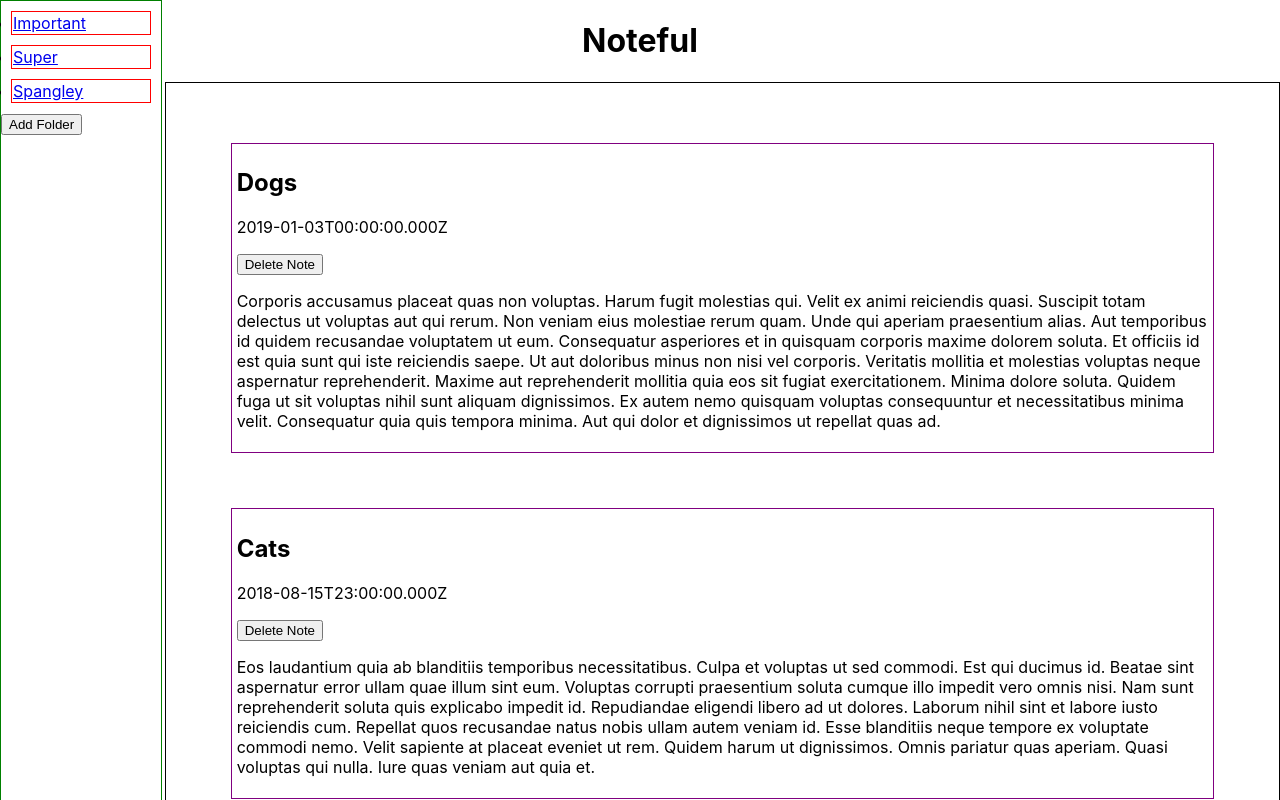
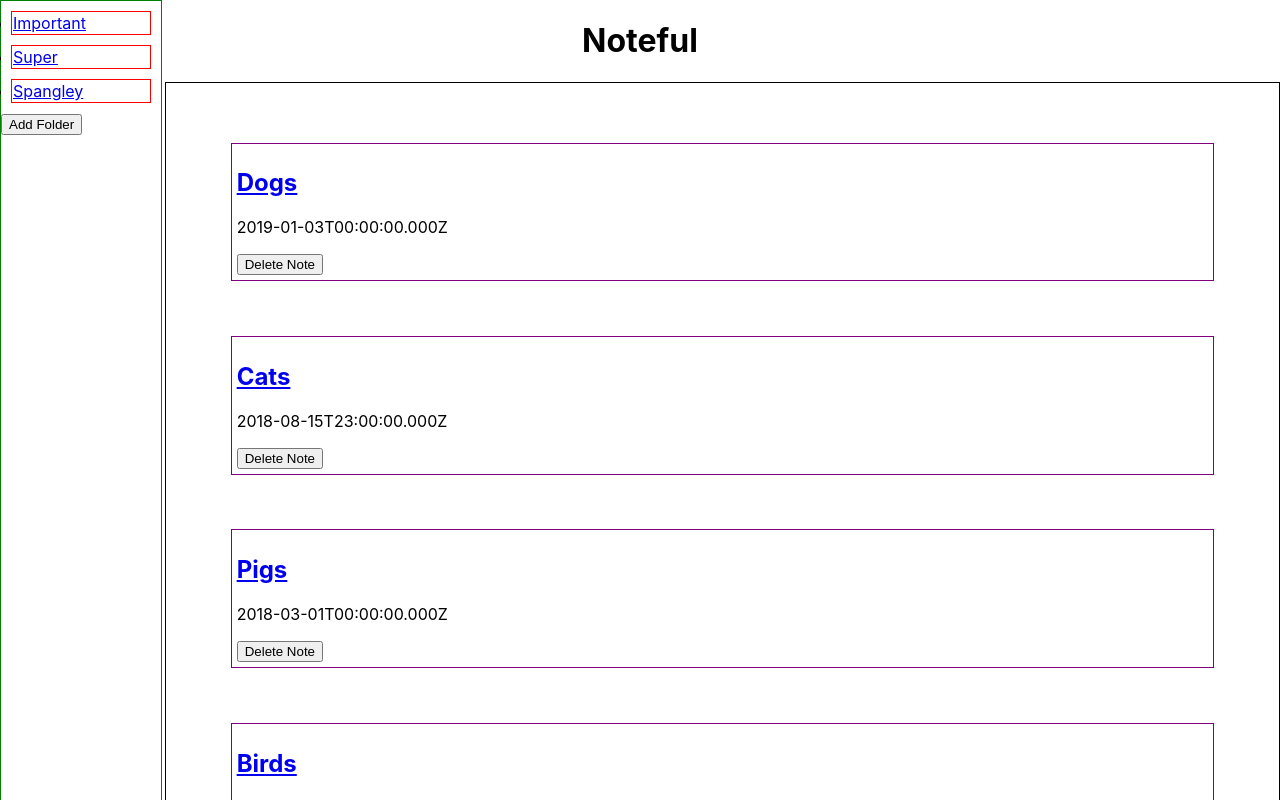
Before and after one commit to Britt22walk/noteful, a React (Create React App) app: page / in a window 1280 px wide. Shown: the top 800 px of the page. Built offline with nearby package versions, Linux system fonts and the light colour scheme.

Commit message:
need to display content

```diff
--- a/src/App.js
+++ b/src/App.js
@@ -24,12 +24,17 @@ class App extends Component {
       (note) => note.folderId === selectedFolder
     );
 
-    this.setState({ notes: notes });
+    this.setState({ notes });
   };
 
-  handleNoteClick = () => {
-    console.log("Note clicked!");
-  };
+  displayContentClick = (selectedNote) => {
+      console.log('content will be displaye for', selectedNote);
+      const notes = this.state.notes.filter((note) => note.id === selectedNote
+      );
+      this.setState ({ notes })
+
+
+  }
 
   render() {
     return (
@@ -42,17 +47,19 @@ class App extends Component {
           folders={STORE.folders}
           handleFolderClick={this.handleFolderClick}
         />
-
+        <switch>
+        <Route exact path="/" render={() => <NoteList notes={STORE.notes} displayContentClick={this.displayContentClick}/>} />
         <Route
           path="/folder/:folderId"
-          render={() => <NoteList notes={this.state.notes} />}
+          render={() => <NoteList notes={this.state.notes} displayContentClick={this.displayContentClick}/>}
         />
         <Route
           path="/note/:noteId"
-          render={() => <div><NoteList notes={this.state.notes}/> <NoteContent note={this.state.notes} /></div>}
+          render={() => <div><NoteList notes={this.state.notes} displayContentClick={this.displayContentClick}/>  </div>}
         />
 
-        <Route exact path="/" render={() => <NoteList notes={STORE.notes} />} />
+
+      </switch>
       </main>
     );
   }
--- a/src/components/Folders/Folders.jsx
+++ b/src/components/Folders/Folders.jsx
@@ -8,9 +8,6 @@ export default function Folders(props) {
     <ul className="folders">
       <li>
       <Link to={`/folder/${props.id}`} onClick={(e) => props.handleFolderClick(props.id)}> {props.name} </Link>
-
-
-
       </li>
     </ul>
   );
--- a/src/components/NoteList/NoteList.jsx
+++ b/src/components/NoteList/NoteList.jsx
@@ -5,18 +5,18 @@ import "./NoteList.css";
 import NoteContent from "../NoteContent/NoteContent";
 
 export default function NoteList(props) {
-  const { notes, folderId, noteId } = props;
+  const { notes, folderId, noteId, displayContentClick } = props;
   let filterNotes = notes;
   if (folderId){ filterNotes = filterNotes.filter(n => n.folderId === folderId)}
   if (noteId) { filterNotes = filterNotes.filter(n => n.noteId === noteId )}
 
-  const notesList = filterNotes.map((note, idx) => <Notes {...note} key={idx} />);
-  const option = (noteId) ? <NoteContent /> : <AddNoteButton />
+  const notesList = filterNotes.map((note, idx) => <Notes {...note} key={idx} displayContentClick={displayContentClick} />);
+
 
   return (
     <div className="note_list">
       {notesList}
-      {option}
+
 
     </div>
   );
--- a/src/components/Notes/Notes.jsx
+++ b/src/components/Notes/Notes.jsx
@@ -1,14 +1,16 @@
 import React, { Component } from "react";
 import NoteContent from "../NoteContent/NoteContent";
+import {Link} from 'react-router-dom';
 
 export default function Notes(props) {
+
+  const { displayContentClick } = props;
   console.log(props);
   return (
     <div className="notes">
-      <h2>{props.name}</h2>
+      <Link to={`note/${props.id}`} onClick={(e) => displayContentClick(props.id)}><h2>{props.name}</h2></Link>
       <p>{props.modified}</p>
       <button className="delete_btn">Delete Note</button>
-      <NoteContent content={props.content} />
     </div>
   );
 }
```
